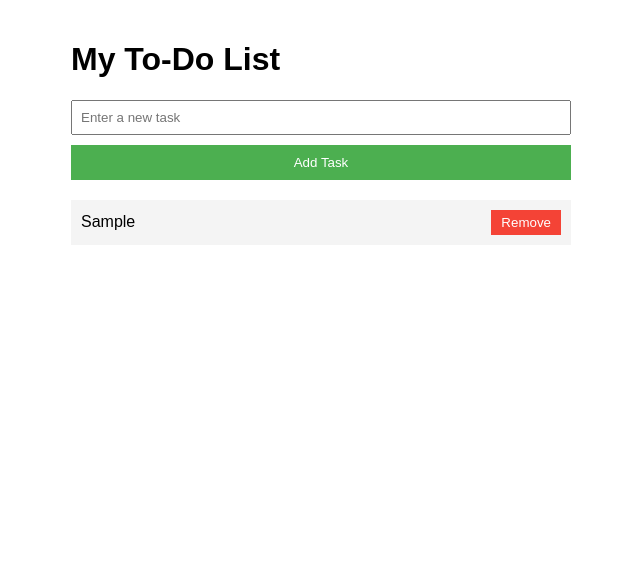
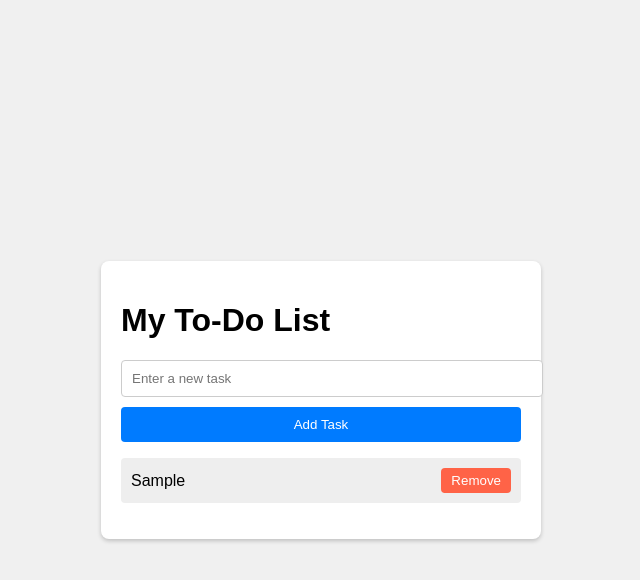
Before and after one commit to Faith-254-UI/dynamic-to-do-list-js, a plain HTML site: page index.html in a window 1280 px wide. Both pictures are taken after typing "Sample" into the empty fields and a click on the button "Add Task". Shown: the whole page, without its empty margins (319-959 px from the left). Drawn offline with Linux system fonts and the light colour scheme.

Commit message:
Complete To-Do List with working JavaScript

```diff
--- a/index.html
+++ b/index.html
@@ -2,98 +2,18 @@
 <html lang="en">
 <head>
     <meta charset="UTF-8">
-    <meta name="viewport" content="width=device-width, initial-scale=1.0">
     <title>To-Do List Application</title>
-    <style>
-        body {
-            font-family: Arial, sans-serif;
-            max-width: 500px;
-            margin: 0 auto;
-            padding: 20px;
-        }
-        #task-input {
-            width: 100%;
-            padding: 8px;
-            margin-bottom: 10px;
-            box-sizing: border-box;
-        }
-        #add-task-btn {
-            width: 100%;
-            padding: 10px;
-            background-color: #4CAF50;
-            color: white;
-            border: none;
-            cursor: pointer;
-        }
-        #task-list {
-            list-style-type: none;
-            padding: 0;
-            margin-top: 20px;
-        }
-        #task-list li {
-            padding: 10px;
-            background: #f4f4f4;
-            margin-bottom: 5px;
-            display: flex;
-            justify-content: space-between;
-            align-items: center;
-        }
-        .remove-btn {
-            background-color: #f44336;
-            color: white;
-            border: none;
-            padding: 5px 10px;
-            cursor: pointer;
-        }
-    </style>
+    <link rel="stylesheet" href="styles.css">
 </head>
 <body>
-    <h1>My To-Do List</h1>
-    <input type="text" id="task-input" placeholder="Enter a new task">
-    <button id="add-task-btn">Add Task</button>
-    <ul id="task-list">
-        <!-- Tasks will appear here -->
-    </ul>
-
-    <script>
-        document.addEventListener('DOMContentLoaded', function() {
-            const addButton = document.getElementById('add-task-btn');
-            const taskInput = document.getElementById('task-input');
-            const taskList = document.getElementById('task-list');
-
-            function addTask() {
-                const taskText = taskInput.value.trim();
-
-                if (taskText === "") {
-                    alert("Please enter a task!");
-                    return;
-                }
-
-                const li = document.createElement('li');
-                li.textContent = taskText;
-
-                const removeBtn = document.createElement('button');
-                removeBtn.textContent = "Remove";
-                removeBtn.className = 'remove-btn';
-
-                removeBtn.onclick = function() {
-                    taskList.removeChild(li);
-                };
-
-                li.appendChild(removeBtn);
-                taskList.appendChild(li);
-
-                taskInput.value = '';
-            }
-
-            addButton.addEventListener('click', addTask);
-
-            taskInput.addEventListener('keypress', function(event) {
-                if (event.key === 'Enter') {
-                    addTask();
-                }
-            });
-        });
-    </script>
+    <div id="todo-app">
+        <h1>My To-Do List</h1>
+        <input type="text" id="task-input" placeholder="Enter a new task">
+        <button id="add-task-btn">Add Task</button>
+        <ul id="task-list">
+            <!-- Tasks will be listed here -->
+        </ul>
+    </div>
+    <script src="script.js"></script>
 </body>
 </html>
--- a/script.js
+++ b/script.js
@@ -1,51 +1,50 @@
 document.addEventListener('DOMContentLoaded', function() {
-    // Select elements
+    // Get all required elements
     const addButton = document.getElementById('add-task-btn');
     const taskInput = document.getElementById('task-input');
     const taskList = document.getElementById('task-list');
 
-    // Add task function
+    // Function to add new tasks
     function addTask() {
-        // Get and trim input value
+        // Get and trim the task text
         const taskText = taskInput.value.trim();
 
-        // Validate input
-        if (taskText === "") {
-            alert("Please enter a task!");
+        // Check for empty input
+        if (taskText === '') {
+            alert('Please enter a task!');
             return;
         }
 
-        // Create list item
+        // Create new list item
         const li = document.createElement('li');
 
-        // Set text content directly on li (no span)
-        li.textContent = taskText;
+        // Create span for task text
+        const taskSpan = document.createElement('span');
+        taskSpan.textContent = taskText;
 
         // Create remove button
         const removeBtn = document.createElement('button');
-        removeBtn.textContent = "Remove";
+        removeBtn.textContent = 'Remove';
         removeBtn.className = 'remove-btn';
 
-        // Add removal functionality
+        // Add click event to remove button
         removeBtn.onclick = function() {
-            taskList.removeChild(li);
+            li.remove();
         };
 
-        // Append button to list item
+        // Append elements
+        li.appendChild(taskSpan);
         li.appendChild(removeBtn);
-
-        // Add list item to task list
         taskList.appendChild(li);
 
         // Clear input field
         taskInput.value = '';
     }
 
-    // Event listeners
-    // Button click
+    // Add click event to button
     addButton.addEventListener('click', addTask);
 
-    // Enter key press
+    // Add Enter key event to input
     taskInput.addEventListener('keypress', function(e) {
         if (e.key === 'Enter') {
             addTask();
```
